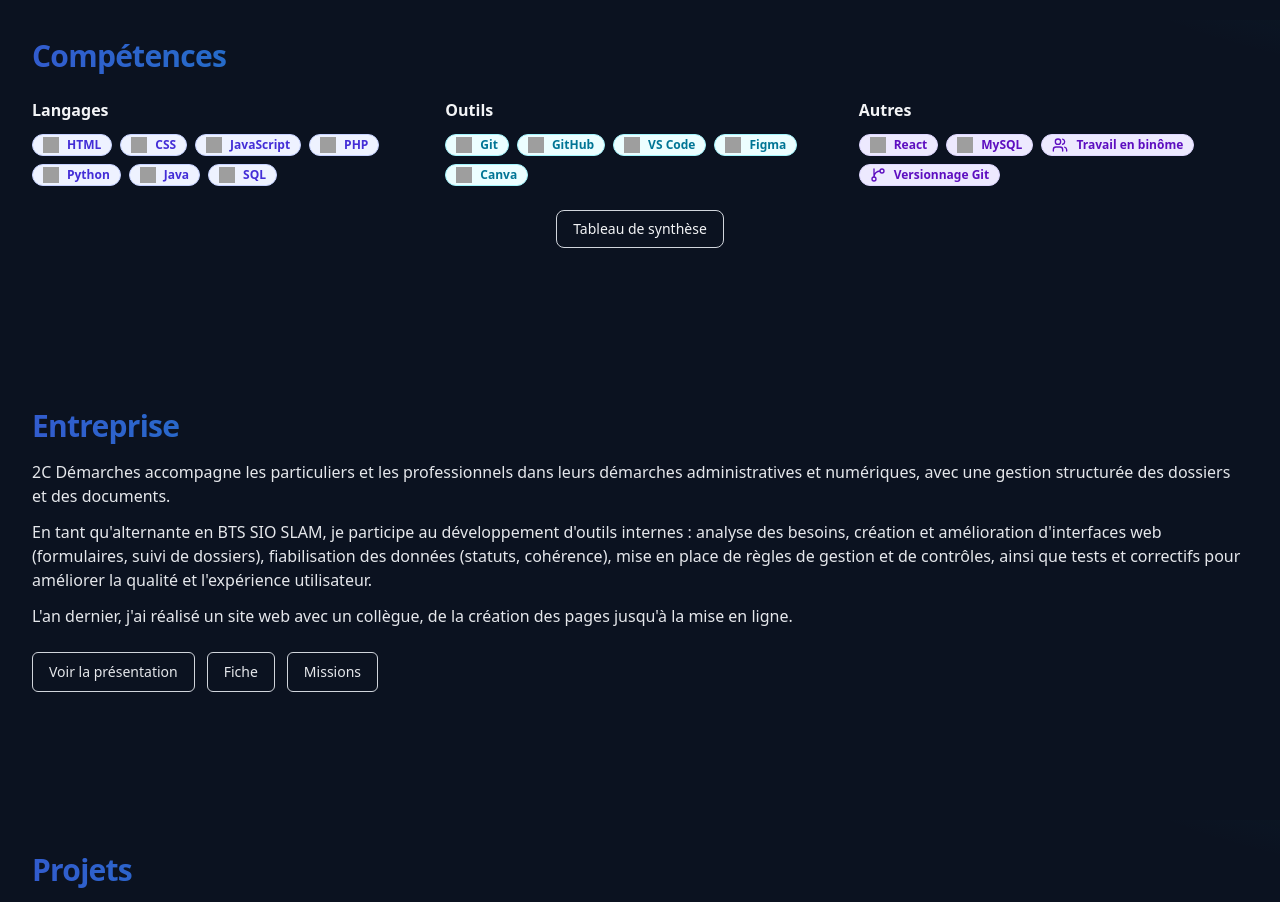
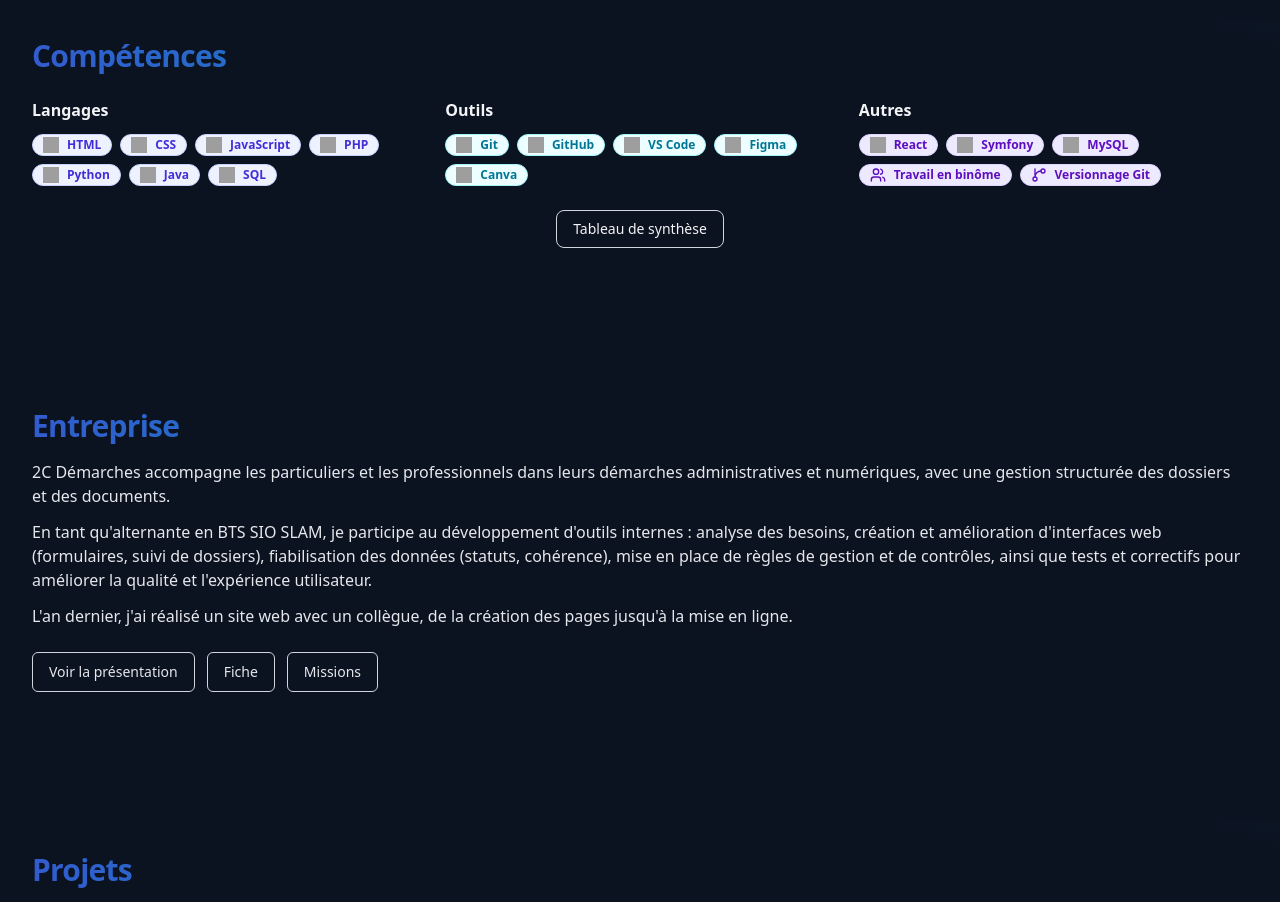
Before and after one commit to levanawizman/Portfolio-LevanaWizman, a React (Vite) app: page / in a window 1280 px wide. Shown: the part 1580-2482 px from the top of the page. Built offline with nearby package versions, Linux system fonts and the light colour scheme; grey boxes are pictures that could not be loaded.

Commit message:
Ajout badge Symfony dans la section Compétences
Co-Authored-By: Claude Opus 4.6 (1M context) <noreply@anthropic.com>

```diff
--- a/src/pages/Skills.tsx
+++ b/src/pages/Skills.tsx
@@ -37,6 +37,12 @@ const others: Skill[] = [
   {
     name: 'React',
     icon: svgIcon('https://cdn.jsdelivr.net/gh/devicons/devicon/icons/react/react-original.svg', 'Logo React'),
+    variant: 'default',
+    className: 'bg-violet-100 text-violet-800 border-violet-200'
+  },
+  {
+    name: 'Symfony',
+    icon: svgIcon('https://cdn.jsdelivr.net/gh/devicons/devicon/icons/symfony/symfony-original.svg', 'Logo Symfony'),
     variant: 'default',
     className: 'bg-violet-100 text-violet-800 border-violet-200'
   },
```
